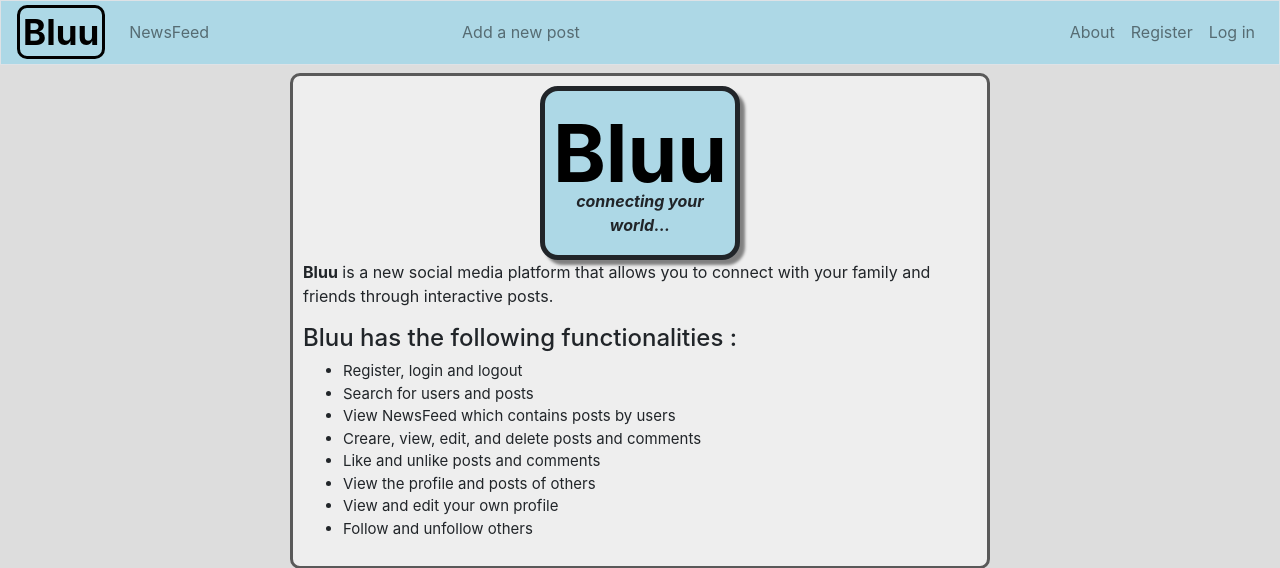
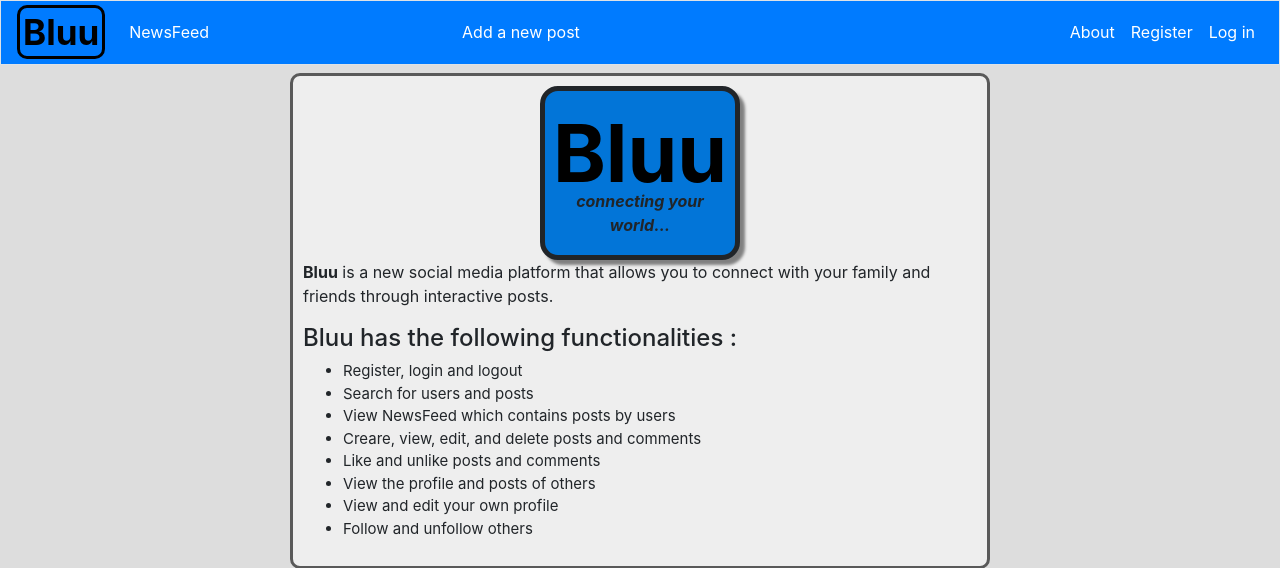
Before and after one commit to DamyKS/Bluu_social_media, a Django app: page /about in a window 1280 px wide. Shown: the top 568 px of the page. Run offline with Django 4.2, Linux system fonts and the light colour scheme; some libraries are stand-ins or nearby versions.

Commit message:
Modified the nac-bar color and about section

```diff
--- a/bluus/templates/bluus/base.html
+++ b/bluus/templates/bluus/base.html
@@ -15,7 +15,7 @@
 
     </head>
     <body>
-        <nav class="navbar sticky-top navbar-expand-md py-0 navbar-light  mb-2 border ">
+        <nav class="navbar sticky-top navbar-expand-md py-0 bg-primary navbar-dark mb-2 border ">
             <a class="navbar-brand" ><span id="b_name">Bluu</span></a>
             <button class="navbar-toggler" type="button" data-toggle="collapse"data-target="#navbarCollapse" aria-controls="navbarCollapse"aria-expanded="false" aria-label="Toggle navigation"><span class="navbar-toggler-icon"></span></button>
             <div class="collapse navbar-collapse" id="navbarCollapse">
--- a/static/css/style.css
+++ b/static/css/style.css
@@ -1,6 +1,5 @@
-
-.navbar {
-    background-color: #ADD8E6;
+nav .navbar-nav li a{
+    color: white !important;
 }
 
 .dropdown {
@@ -373,7 +372,7 @@ a:link{
 }
 
 #about_cont {
-    background-color: #ADD8E6;
+    background-color: #0275d8;
     margin: auto;
     width: 200px;
     border-radius: 18px;
```
